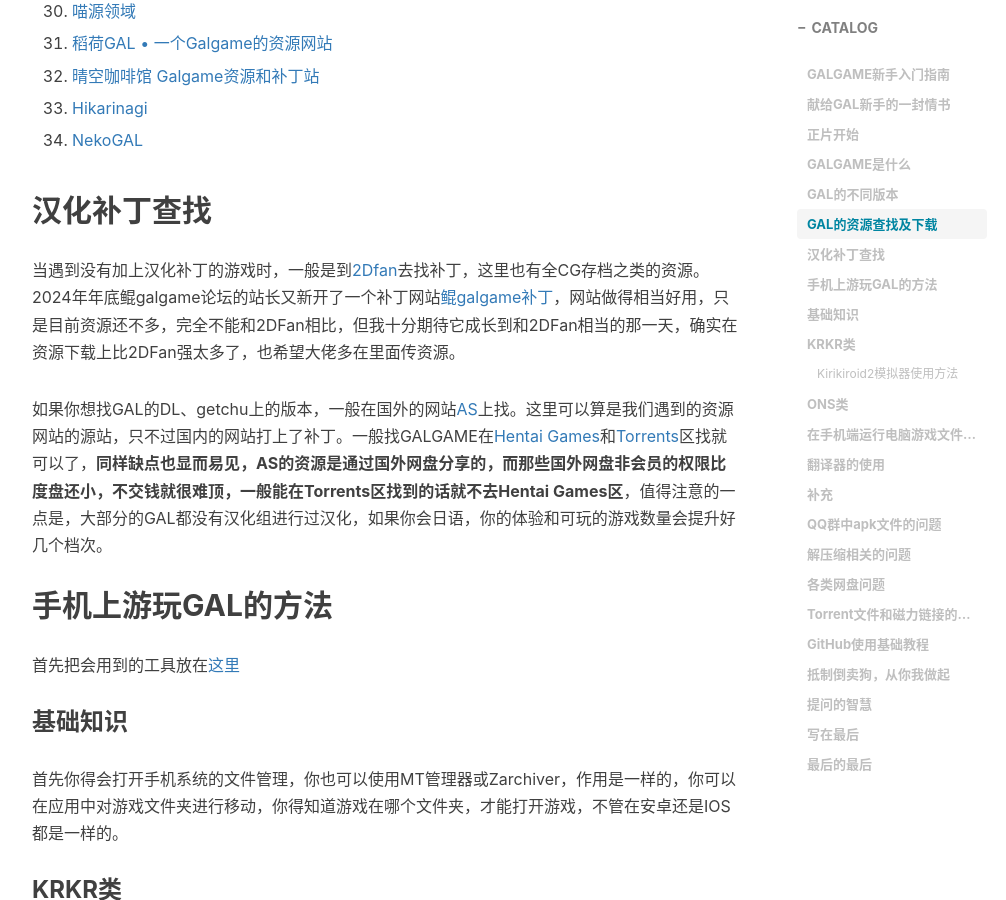
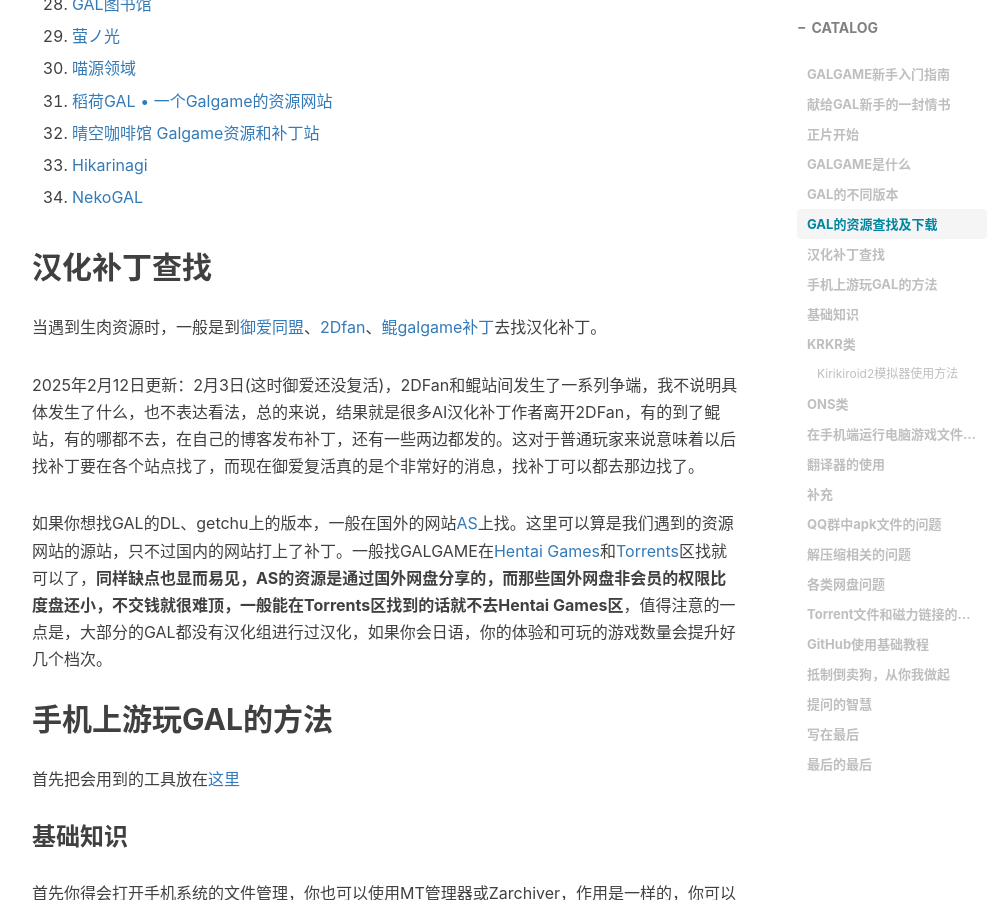
Before and after one commit to Xsunake/xsunake.github.io, a Jekyll site: the page built from _posts/2024-04-20-GALGAME新手入门指南.md, in a window 1280 px wide and 900 px high, scrolled down 3985 px. Shown: the whole window, without its empty margins (233-1239 px from the left). Built offline with Jekyll 4.4.1, drawn with Linux system fonts in a browser that asks for light colours; nearby versions of some CDN libraries; comment, search, counter and statistics services are not loaded; some of the changed text lies outside the part shown.

Commit message:
Update 2024-04-20-GALGAME新手入门指南.md

```diff
--- a/_posts/2024-04-20-GALGAME新手入门指南.md
+++ b/_posts/2024-04-20-GALGAME新手入门指南.md
@@ -19,7 +19,7 @@
 
 这篇文章是为了给旮旯新手入门而准备的，玩GAL会面临很多困难，这里我会带领新手解决游戏的问题。
 
-~~_**此文章为初版，于2025年1月22日更新，还有很多东西就先占个坑，敬请期待**_~~
+~~_**此文章为初版，于2025年2月12日更新，还有很多东西就先占个坑，敬请期待**_~~
 
 _**注：本文不提供任何fq教程及工具，都4202年了这点东西还是自己找去吧。**_
 
@@ -62,13 +62,15 @@
 
 终点站长在事件过去后又开了新站，链接是<a href="https://bbs.drdian.net/" target="_blank">这个</a>，但里面已经没有资源，只是个全年龄论坛，不复当年辉煌。
 
-_2024年4月20日补充：<a href="https://www.ai2moe.org/" target="_blank">御爱同盟</a>已经在24年4月份彻底倒下。_
+_2024年4月20日补充：<a href="https://www.ai2moe.org/" target="_blank">御爱同盟</a>已经在24年4月份倒下。_
 
 _2024年8月29日补充：<a href="https://rosmontis.com/" target="_blank">Rosmontis&迷迭香的博客</a>已经关站，其实6月份就没了，但我现在才发现真是抱歉。_
 
 _2024年9月14日补充：<a href="https://www.ttloli.com/" target="_blank">忧郁的弟弟</a>由于站长经济出现困难，预计是要关站了。_
 
 _2024年10月4日补充：<a href="https://acgngames.net/" target="_blank">ACGNGAME</a>于本日倒下。_
+
+_2025年2月12日补充：<a href="https://www.ai2.moe/" target="_blank">御爱同盟</a>(已墙)正式复活。_
 
 **_这里整理一些资源网站_**(虽然是新手教程，但有些不适合萌新的网站也放了进来，但这些网站确实很重要，论坛类型的网站我会放到前面，要是单纯想下游戏的话可以到后面看一下)
 
@@ -146,7 +148,9 @@
 
 ## 汉化补丁查找
 
-当遇到没有加上汉化补丁的游戏时，一般是到<a href="https://ddfan.com/" target="_blank">2Dfan</a>去找补丁，这里也有全CG存档之类的资源。2024年年底鲲galgame论坛的站长又新开了一个补丁网站<a href="https://www.moyu.moe/" target="_blank">鲲galgame补丁</a>，网站做得相当好用，只是目前资源还不多，完全不能和2DFan相比，但我十分期待它成长到和2DFan相当的那一天，确实在资源下载上比2DFan强太多了，也希望大佬多在里面传资源。
+当遇到生肉资源时，一般是到<a href="https://www.ai2.moe/" target="_blank">御爱同盟</a>、<a href="https://ddfan.com/" target="_blank">2Dfan</a>、<a href="https://www.moyu.moe/" target="_blank">鲲galgame补丁</a>去找汉化补丁。
+
+2025年2月12日更新：2月3日(这时御爱还没复活)，2DFan和鲲站间发生了一系列争端，我不说明具体发生了什么，也不表达看法，总的来说，结果就是很多AI汉化补丁作者离开2DFan，有的到了鲲站，有的哪都不去，在自己的博客发布补丁，还有一些两边都发的。这对于普通玩家来说意味着以后找补丁要在各个站点找了，而现在御爱复活真的是个非常好的消息，找补丁可以都去那边找了。
 
 如果你想找GAL的DL、getchu上的版本，一般在国外的网站<a href="https://anime-sharing.com" target="_blank">AS</a>上找。这里可以算是我们遇到的资源网站的源站，只不过国内的网站打上了补丁。一般找GALGAME在<a href="https://www.anime-sharing.com/forums/hentai-games.38/" target="_blank">Hentai Games</a>和<a href="https://www.anime-sharing.com/forums/torrents.47/" target="_blank">Torrents</a>区找就可以了，**同样缺点也显而易见，AS的资源是通过国外网盘分享的，而那些国外网盘非会员的权限比度盘还小，不交钱就很难顶，一般能在Torrents区找到的话就不去Hentai Games区**，值得注意的一点是，大部分的GAL都没有汉化组进行过汉化，如果你会日语，你的体验和可玩的游戏数量会提升好几个档次。
 
```
